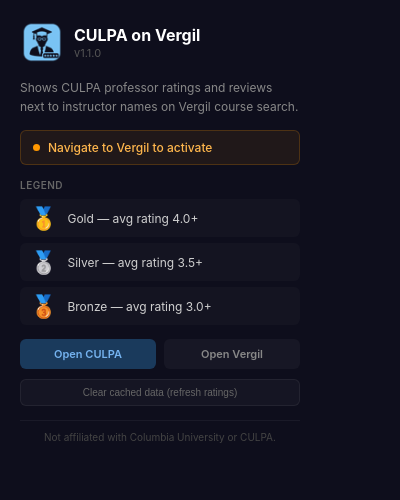
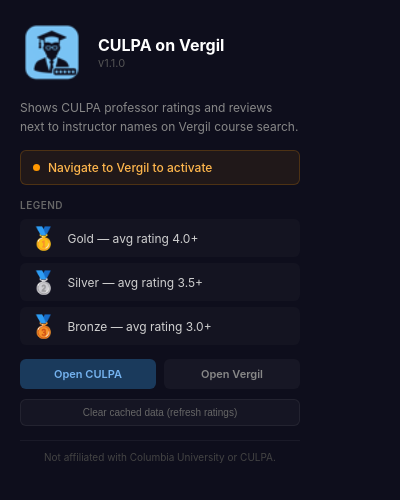
Before and after one commit to HoldenB2007/ProfRater, a browser extension: page extension/popup.html in a window 400 px wide. Drawn offline with Linux system fonts and the light colour scheme.

Commit message:
Make logo bigger in popup

```diff
--- a/extension/popup.html
+++ b/extension/popup.html
@@ -13,8 +13,8 @@
       padding: 20px;
     }
 
-    .header { display: flex; align-items: center; gap: 10px; margin-bottom: 14px; }
-    .logo { width: 44px; height: 44px; border-radius: 10px; object-fit: cover; }
+    .header { display: flex; align-items: center; gap: 14px; margin-bottom: 14px; }
+    .logo { width: 64px; height: 64px; border-radius: 12px; object-fit: cover; }
     .title    { font-size: 16px; font-weight: 700; color: #fff; }
     .subtitle { font-size: 11px; color: #555; margin-top: 1px; }
 
```
